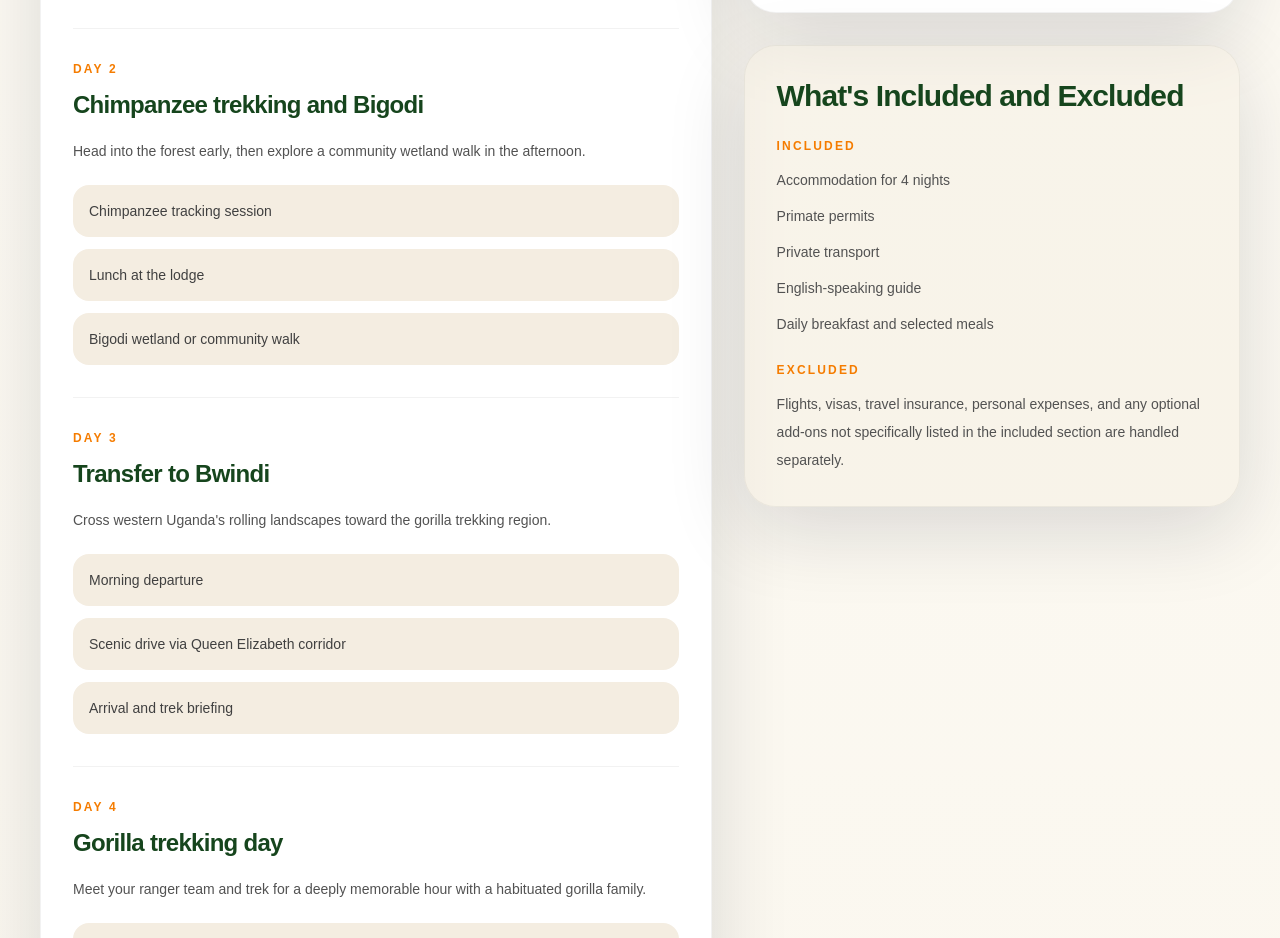
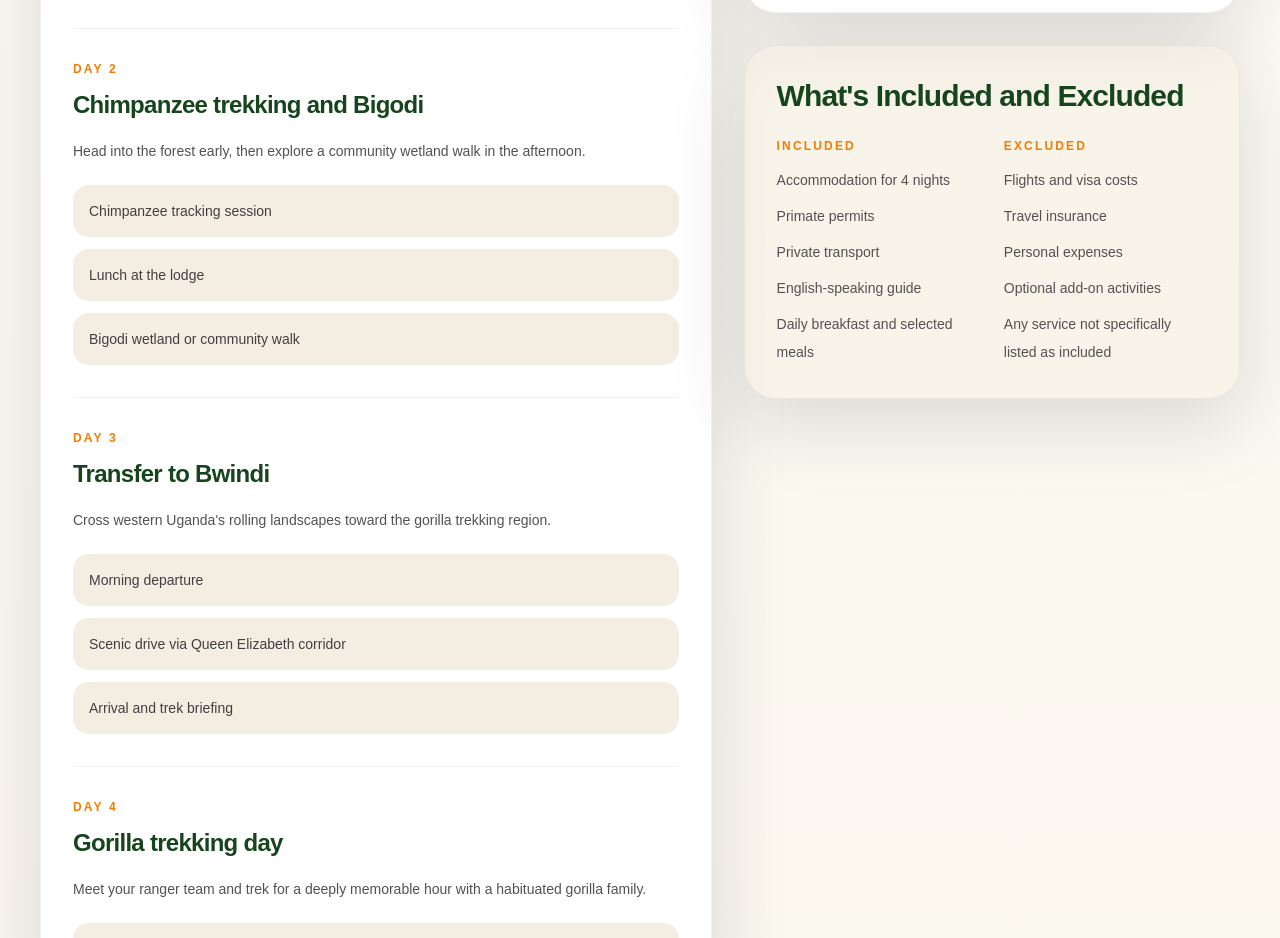
Before and after one commit to Shakesdigital/smyleexplores, a Next.js app: page /tours/gorilla-and-chimpanzee-safari-5-days in a window 1280 px wide. Shown: the part 2280-3218 px from the top of the page. Built offline with nearby package versions, Linux system fonts and the light colour scheme; no server answers; the database is empty.

Commit message:
Render excluded tour details as a list

```diff
--- a/src/app/tours/[slug]/page.tsx
+++ b/src/app/tours/[slug]/page.tsx
@@ -117,7 +117,7 @@ export default async function TourDetailPage({ params }: { params: Promise<{ slu
 
               <div className="rounded-[2rem] border border-black/5 bg-[var(--sand)]/45 p-8 shadow-soft">
                 <h2 className="text-3xl font-black text-[var(--forest-deep)]">What's Included and Excluded</h2>
-                <div className="mt-6 space-y-6 text-sm leading-7 text-neutral-600">
+                <div className="mt-6 grid gap-6 text-sm leading-7 text-neutral-600 md:grid-cols-2">
                   <div>
                     <div className="text-xs font-bold uppercase tracking-[0.18em] text-[var(--orange)]">Included</div>
                     <ul className="mt-3 space-y-2">
@@ -129,9 +129,17 @@ export default async function TourDetailPage({ params }: { params: Promise<{ slu
 
                   <div>
                     <div className="text-xs font-bold uppercase tracking-[0.18em] text-[var(--orange)]">Excluded</div>
-                    <p className="mt-3">
-                      Flights, visas, travel insurance, personal expenses, and any optional add-ons not specifically listed in the included section are handled separately.
-                    </p>
+                    <ul className="mt-3 space-y-2">
+                      {[
+                        "Flights and visa costs",
+                        "Travel insurance",
+                        "Personal expenses",
+                        "Optional add-on activities",
+                        "Any service not specifically listed as included",
+                      ].map((item) => (
+                        <li key={item}>{item}</li>
+                      ))}
+                    </ul>
                   </div>
                 </div>
               </div>
```
